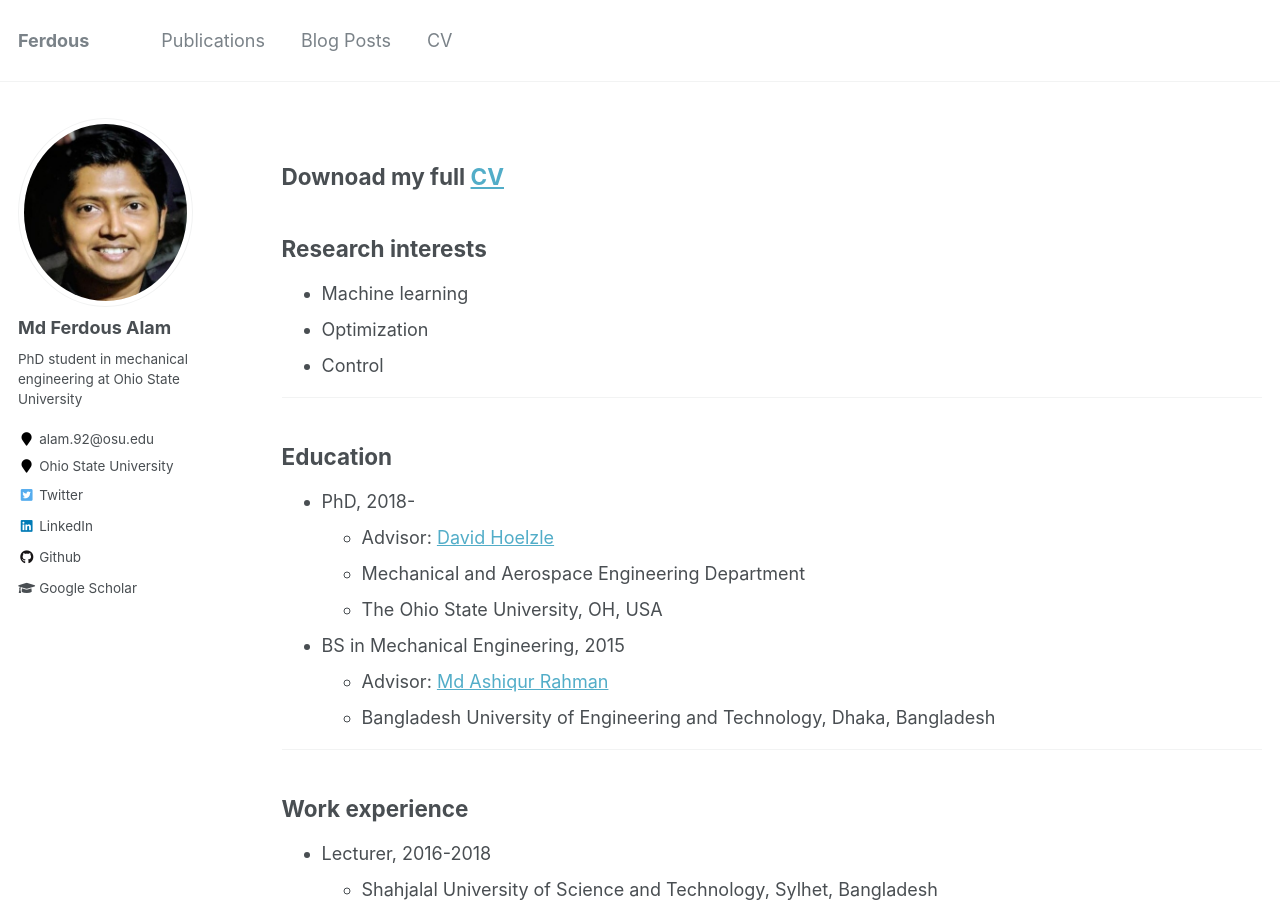
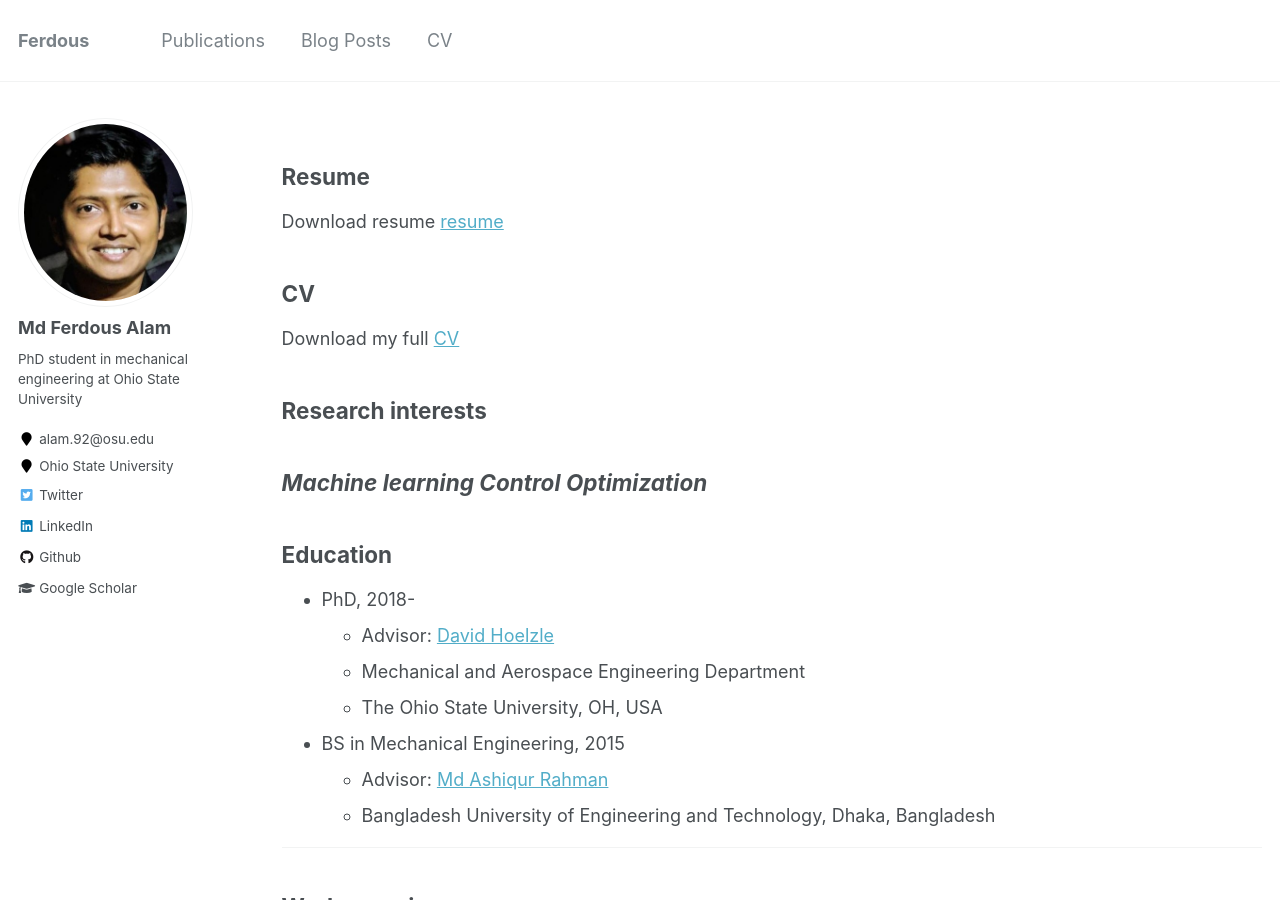
Before and after one commit to ghost-083/ghost-083.github.io, a Jekyll site: the page built from _pages/cv.md, in a window 1280 px wide and 900 px high. Built offline with Jekyll 4.4.1, drawn with Linux system fonts in a browser that asks for light colours.

Commit message:
Trigger rebuild

```diff
--- a/_config.yml
+++ b/_config.yml
@@ -96,7 +96,7 @@ author:
   flickr           :
   facebook         :
   foursquare       :
-  github           : "ghost-083"
+  github           : "ferdous-alam"
   google_plus      :
   keybase          :
   instagram        :
--- a/_pages/cv.md
+++ b/_pages/cv.md
@@ -9,15 +9,17 @@ redirect_from:
 
 {% include base_path %}
 
-## Downoad my full [CV](https://github.com/ferdous-alam/ferdous-alam.github.io/blob/master/Ferdous_CV_full.pdf)
+## Resume
+Download resume [resume](https://github.com/ferdous-alam/ferdous-alam.github.io/blob/master/Ferdous_resume.pdf)
+
+## CV
+Download my full [CV](https://github.com/ferdous-alam/ferdous-alam.github.io/blob/master/Ferdous_CV.pdf)
+
 
 
 ## Research interests
 
-* Machine learning
-* Optimization
-* Control
-
+*Machine learning*              *Control*             *Optimization*
 ----------------------------
 
 
```
Also changed, not shown: 3 other files.
